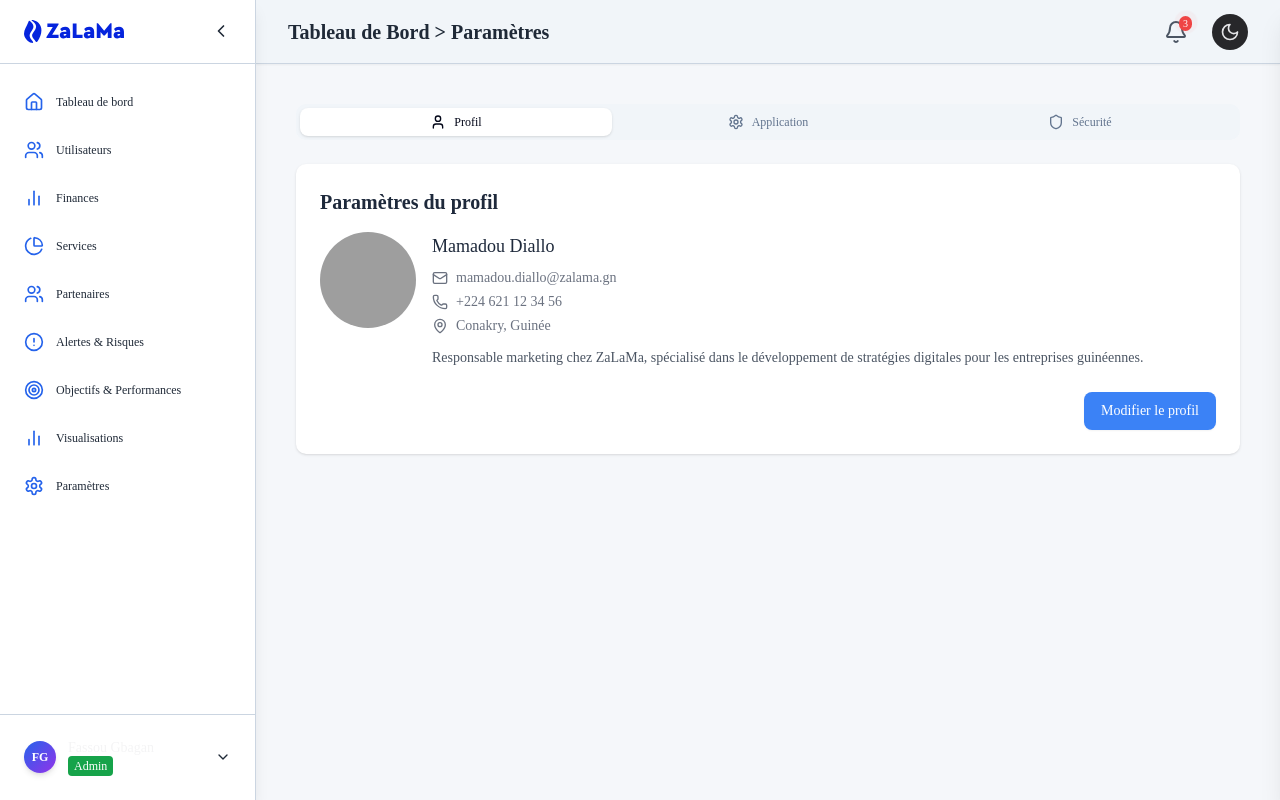
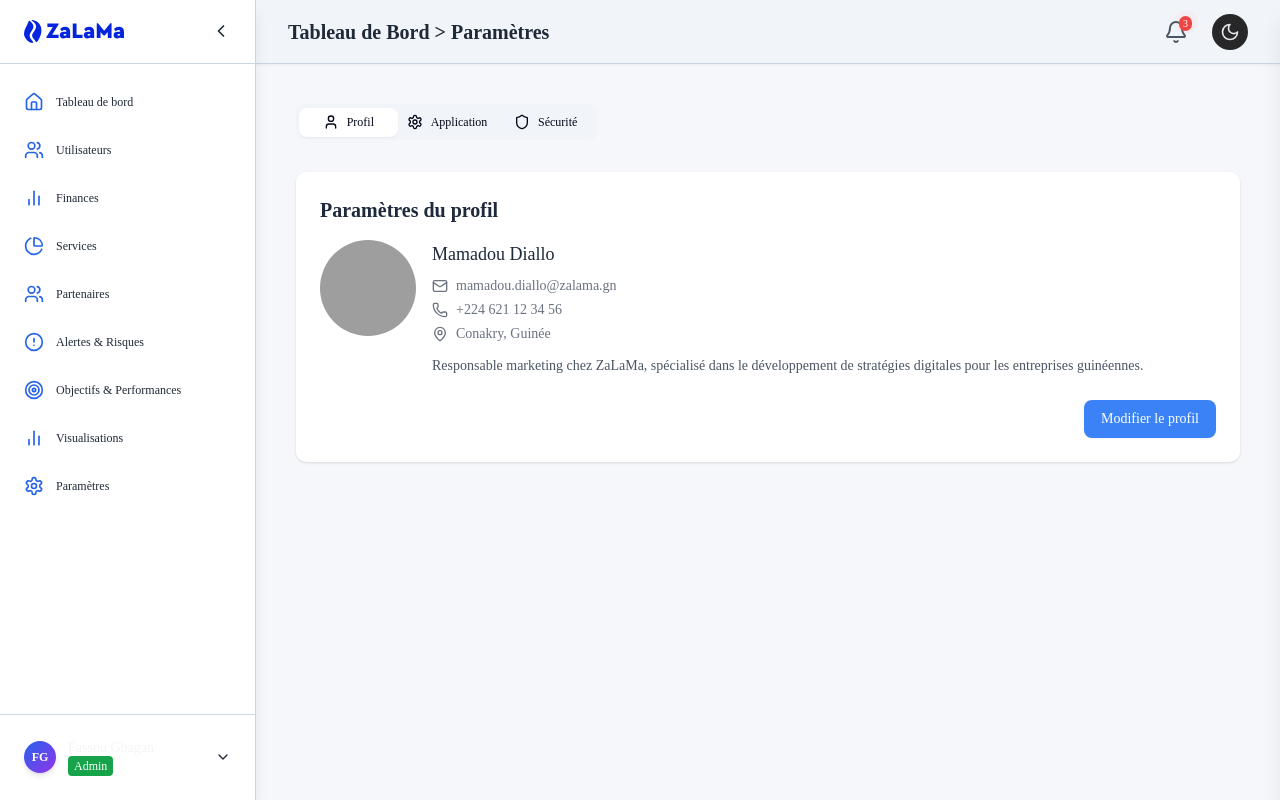
Before and after one commit to Morymirco/admin.zalama, a Next.js app: page /dashboard/settings in a window 1280 px wide. Built offline with nearby package versions, Linux system fonts and the light colour scheme; grey boxes are pictures that could not be loaded; a web font is replaced by a local one.

Commit message:
Admin-Zalama-Dashboard

```diff
--- /dev/null
+++ b/components/ui/tabs.tsx
@@ -0,0 +1,66 @@
+"use client"
+
+import * as React from "react"
+import * as TabsPrimitive from "@radix-ui/react-tabs"
+
+import { cn } from "@/lib/utils"
+
+function Tabs({
+  className,
+  ...props
+}: React.ComponentProps<typeof TabsPrimitive.Root>) {
+  return (
+    <TabsPrimitive.Root
+      data-slot="tabs"
+      className={cn("flex flex-col gap-2", className)}
+      {...props}
+    />
+  )
+}
+
+function TabsList({
+  className,
+  ...props
+}: React.ComponentProps<typeof TabsPrimitive.List>) {
+  return (
+    <TabsPrimitive.List
+      data-slot="tabs-list"
+      className={cn(
+        "bg-muted text-muted-foreground inline-flex h-9 w-fit items-center justify-center rounded-lg p-[3px]",
+        className
+      )}
+      {...props}
+    />
+  )
+}
+
+function TabsTrigger({
+  className,
+  ...props
+}: React.ComponentProps<typeof TabsPrimitive.Trigger>) {
+  return (
+    <TabsPrimitive.Trigger
+      data-slot="tabs-trigger"
+      className={cn(
+        "data-[state=active]:bg-background dark:data-[state=active]:text-foreground focus-visible:border-ring focus-visible:ring-ring/50 focus-visible:outline-ring dark:data-[state=active]:border-input dark:data-[state=active]:bg-input/30 text-foreground dark:text-muted-foreground inline-flex h-[calc(100%-1px)] flex-1 items-center justify-center gap-1.5 rounded-md border border-transparent px-2 py-1 text-sm font-medium whitespace-nowrap transition-[color,box-shadow] focus-visible:ring-[3px] focus-visible:outline-1 disabled:pointer-events-none disabled:opacity-50 data-[state=active]:shadow-sm [&_svg]:pointer-events-none [&_svg]:shrink-0 [&_svg:not([class*='size-'])]:size-4",
+        className
+      )}
+      {...props}
+    />
+  )
+}
+
+function TabsContent({
+  className,
+  ...props
+}: React.ComponentProps<typeof TabsPrimitive.Content>) {
+  return (
+    <TabsPrimitive.Content
+      data-slot="tabs-content"
+      className={cn("flex-1 outline-none", className)}
+      {...props}
+    />
+  )
+}
+
+export { Tabs, TabsList, TabsTrigger, TabsContent }
```
